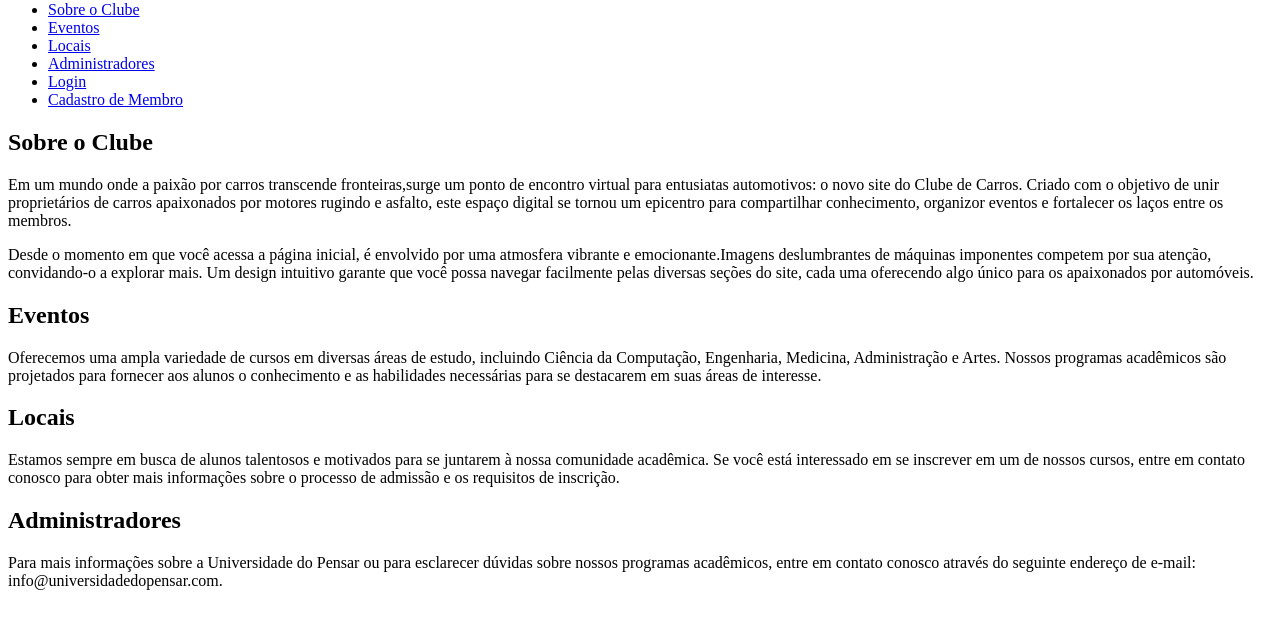
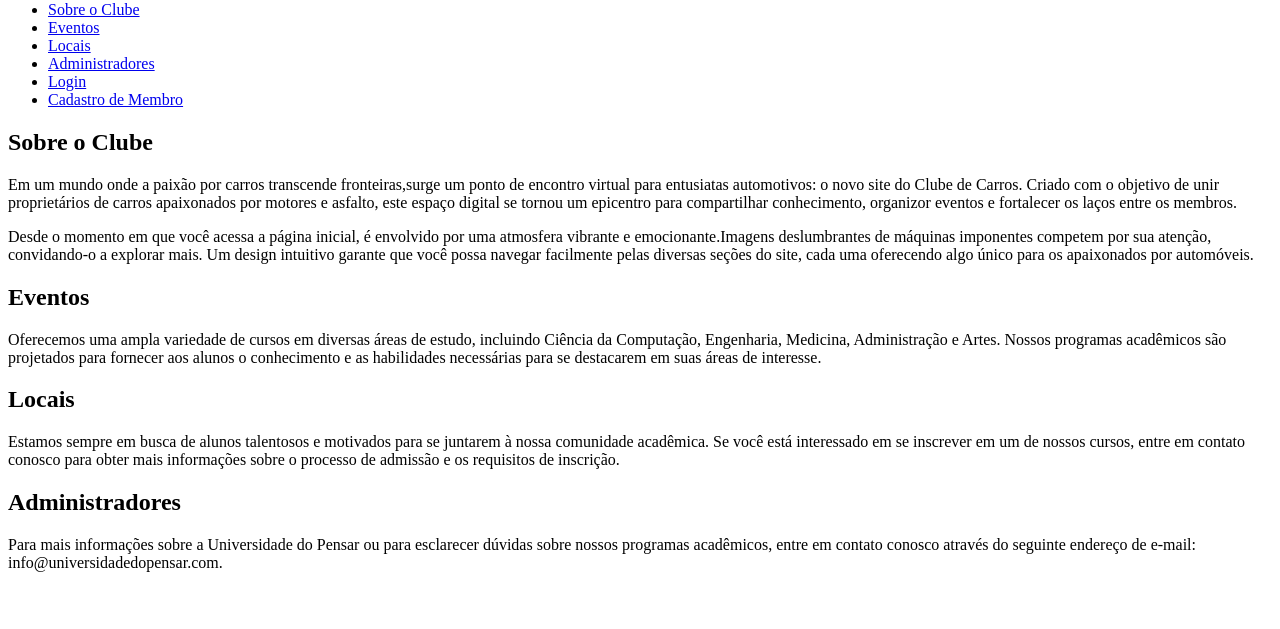
Before and after one commit to Victor-sousa207/Clube_De_Carros_ADS24, a website: page index.html in a window 1280 px wide. Shown: the part 79-708 px from the top of the page. Drawn offline with Linux system fonts and the light colour scheme.

Commit message:
Sobre o Clube

```diff
--- a/index.html
+++ b/index.html
@@ -32,7 +32,7 @@
         <p>
           Em um mundo onde a paixão por carros transcende fronteiras,surge um ponto de encontro
           virtual para entusiatas automotivos: o novo site do Clube de Carros. Criado com o objetivo de
-          unir proprietários de carros apaixonados por motores rugindo e asfalto, este espaço digital se
+          unir proprietários de carros apaixonados por motores e asfalto, este espaço digital se
           tornou um epicentro para compartilhar conhecimento, organizor eventos e fortalecer os laços
           entre os membros.<p>
         <p>
```
